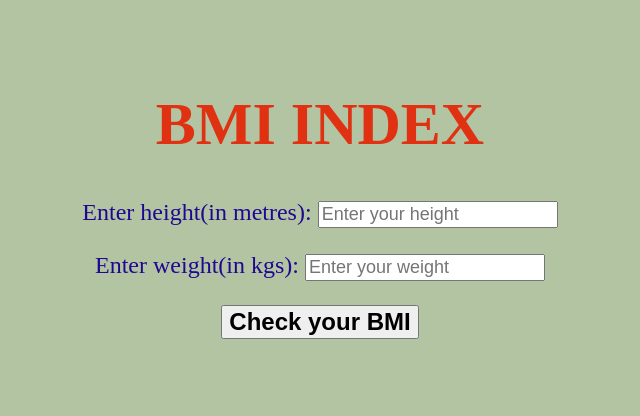
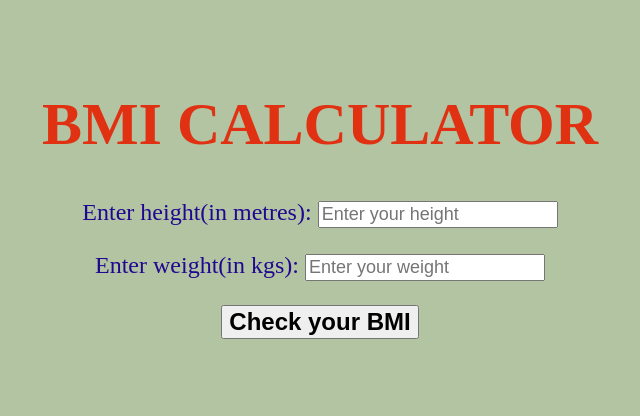
Before and after one commit to anand123-cpu/BMI, a plain HTML site: page index.html in a window 1280 px wide. Shown: the whole page, without its empty margins (320-960 px from the left). Drawn offline with Linux system fonts and the light colour scheme.

Commit message:
Update index.html

```diff
--- a/index.html
+++ b/index.html
@@ -8,7 +8,7 @@
     <link rel="stylesheet" href="style.css">
 </head>
 <body>
-    <h1>BMI INDEX</h1>
+    <h1>BMI CALCULATOR</h1>
     Enter height(in metres): <input id="height" type="number" placeholder="Enter your height">
     <p></p>
     Enter weight(in kgs): <input id="weight" type="number" placeholder="Enter your weight">
```
